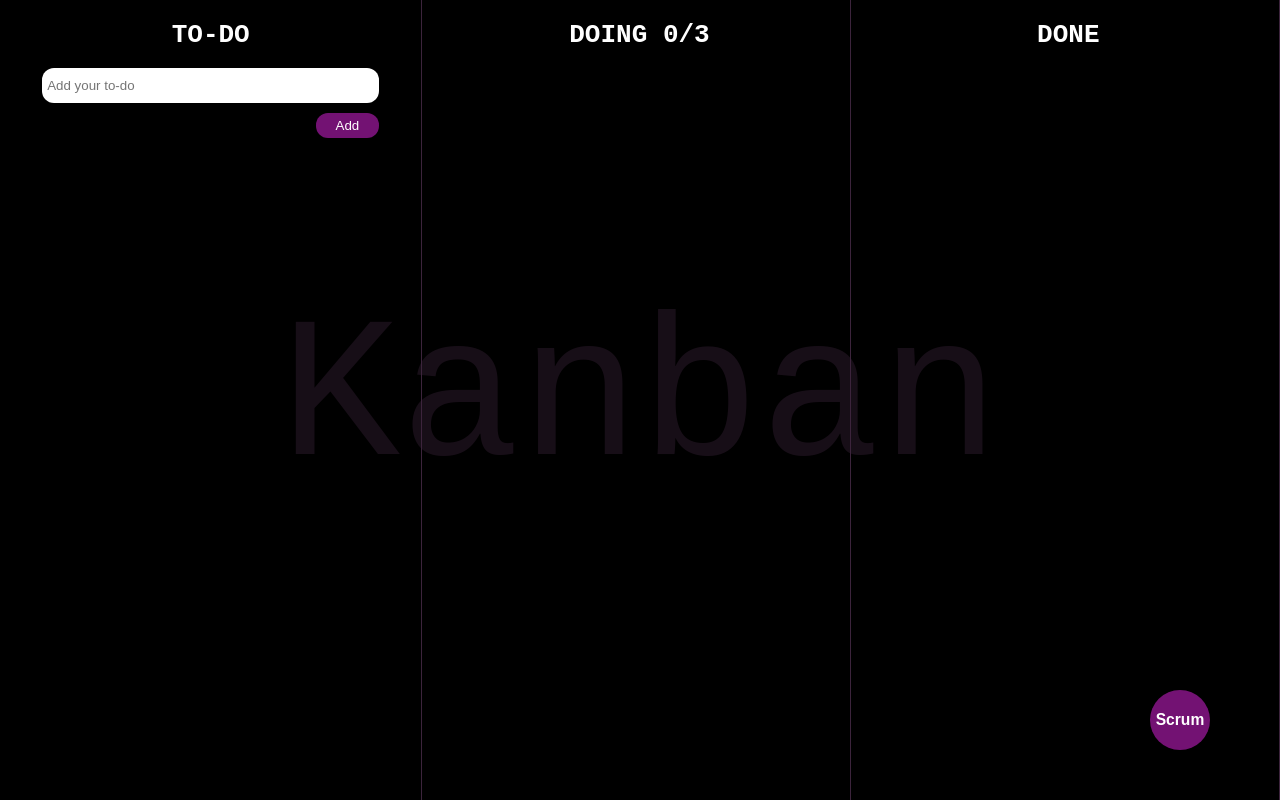
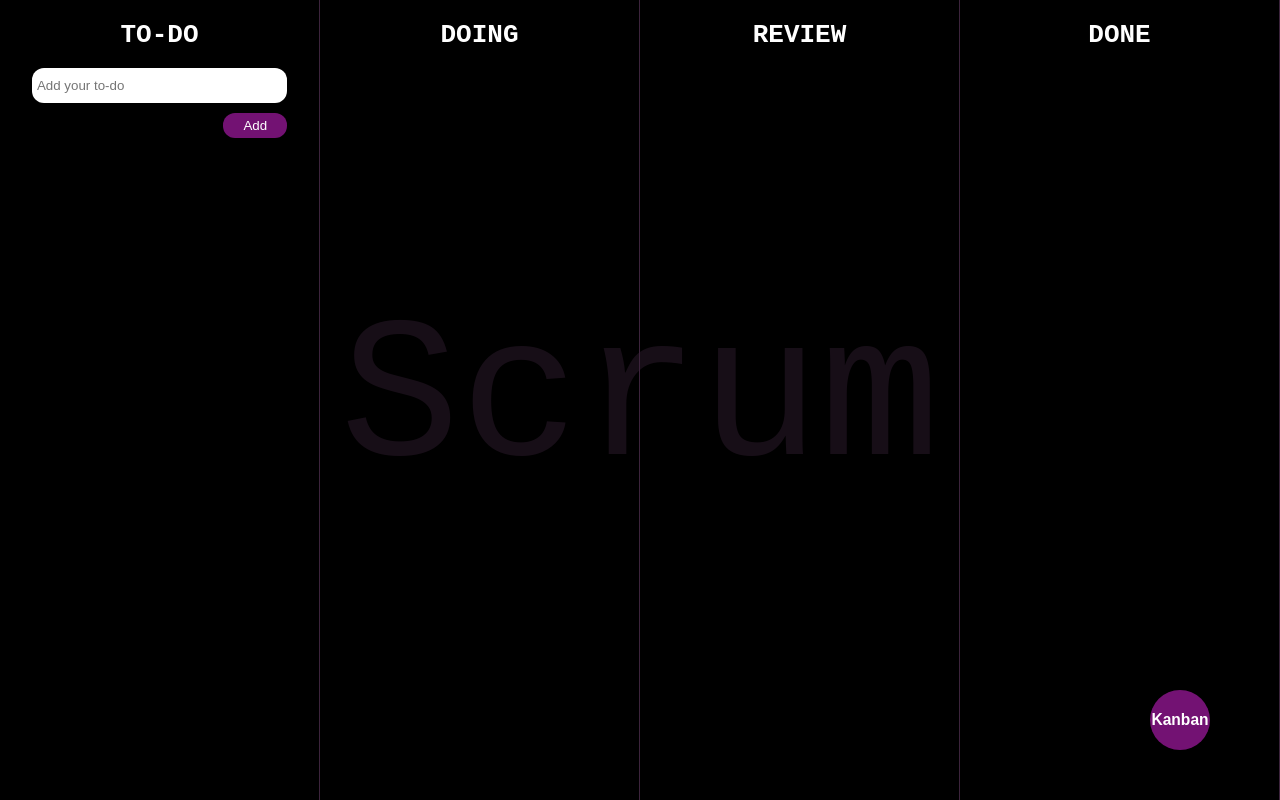
Before and after one commit to Dabdiiusuf/Kanban-Scrum, a React (Vite) app: page / in a window 1280 px wide. Built offline with nearby package versions, Linux system fonts and the light colour scheme.

Commit message:
switched place on component

```diff
--- a/src/App.tsx
+++ b/src/App.tsx
@@ -13,9 +13,9 @@
   return (
     <div className="wrapper">
       <button className="togglebtn" onClick={handleToggle}>
-        <h3>{toggle ? "Kanban" : "Scrum"}</h3>
+        <h3>{toggle ? "Scrum" : "Kanban"}</h3>
       </button>
-      {toggle ? <Scrum /> : <Kanban />}
+      {toggle ? <Kanban /> : <Scrum />}
     </div>
   );
 }
--- a/src/index.css
+++ b/src/index.css
@@ -29,6 +29,7 @@
   color: white;
   z-index: 10;
   transition-duration: 200ms;
+  box-shadow: 10px 5px 5px black;
 }
 
 .togglebtn:hover {
```
